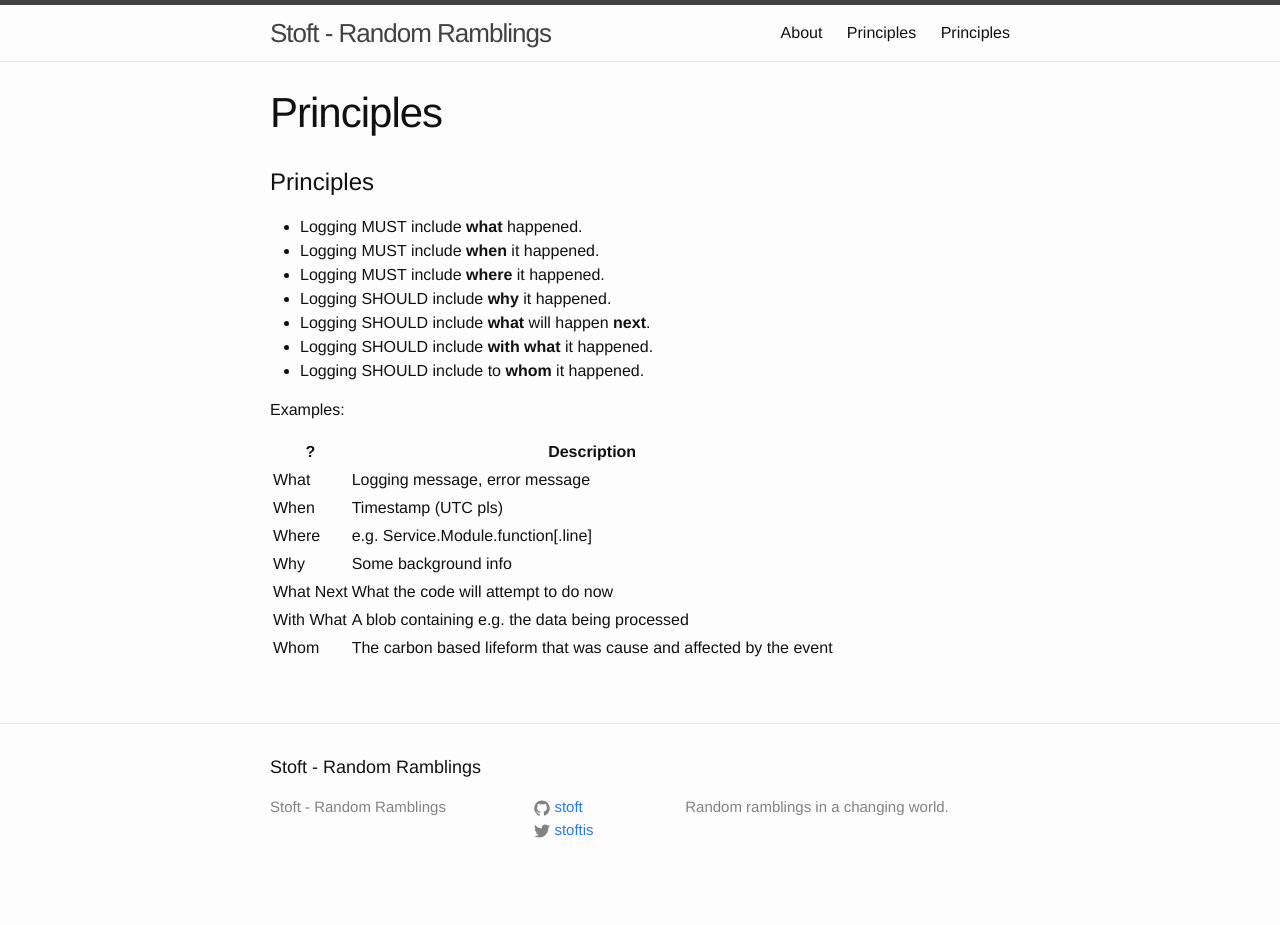
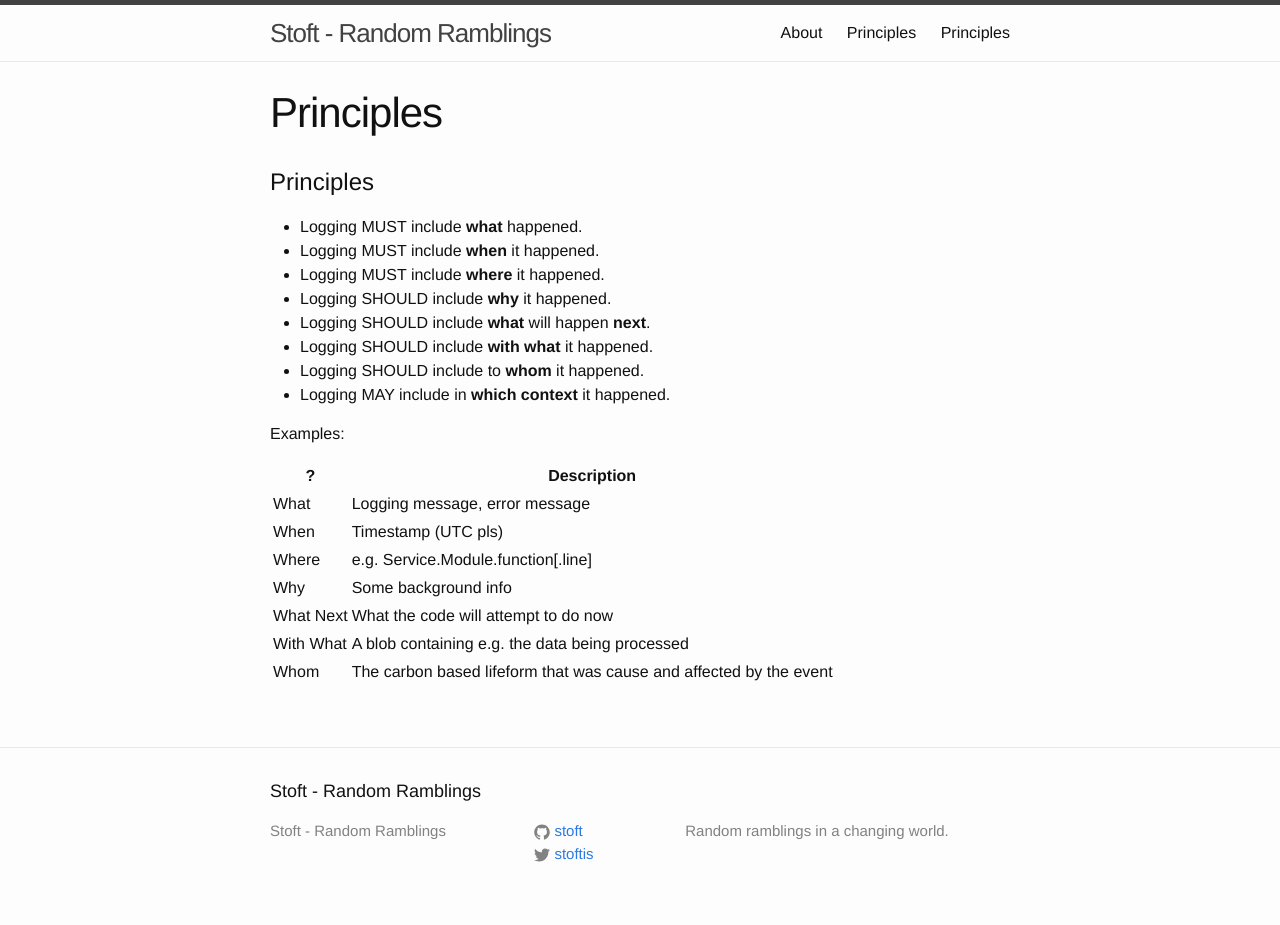
Before and after one commit to stoft/stoft.github.io, a Jekyll site: the page built from bok/logging/logging.md, in a window 1280 px wide. Built offline with Jekyll 4.4.1, drawn with Linux system fonts in a browser that asks for light colours; our own code applies the rules of GitHub Pages for plain Markdown files; before the commit the page ends 901 px from its top, so only the background shows below that.

Commit message:
Added context

```diff
--- a/bok/logging/logging.md
+++ b/bok/logging/logging.md
@@ -7,6 +7,8 @@
 * Logging SHOULD include **what** will happen **next**.
 * Logging SHOULD include **with what** it happened.
 * Logging SHOULD include to **whom** it happened.
+* Logging MAY include in **which context** it happened.
+
 
 Examples:
 
```
